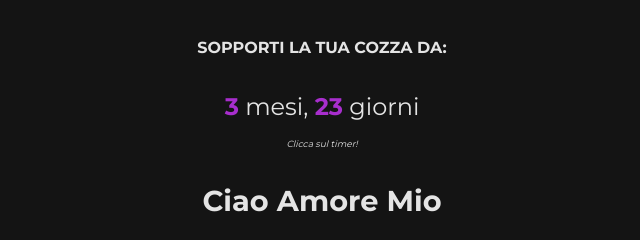
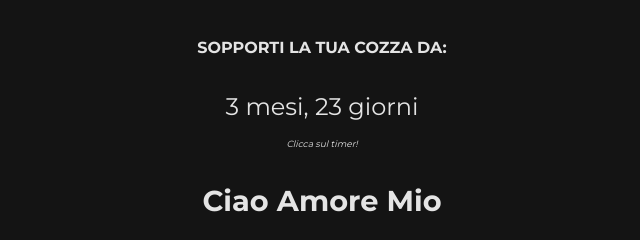
Before and after one commit to sjmvne/Daphne, a plain HTML site: page index.html in a window 1280 px wide. Shown: the top 240 px of the page, 318-958 px from the left. Drawn offline with Linux system fonts and the light colour scheme.

Commit message:
Update index.html

```diff
--- a/index.html
+++ b/index.html
@@ -137,19 +137,27 @@
             const months = Math.floor((diff % (1000 * 60 * 60 * 24 * 365)) / (1000 * 60 * 60 * 24 * 30));
             const days = Math.floor((diff % (1000 * 60 * 60 * 24 * 30)) / (1000 * 60 * 60 * 24));
 
-            const displayText = `${years > 0 ? `<span class="highlight">${years}</span> anni, ` : ''}` +
-                `${months > 0 ? `<span class="highlight">${months}</span> mesi, ` : ''}` +
-                `<span class="highlight">${days}</span> giorni`;
+            // Modifica per la parte degli anni
+            let yearsText = '';
+            if (years > 0) {
+                yearsText = years === 1 ? '1 anno' : `${years} anni`;
+            }
+
+            const monthsText = months > 0 ? `${months} mesi` : '';
+            const daysText = `${days} giorni`;
+
+            const displayText = [yearsText, monthsText, daysText].filter(Boolean).join(', ');
 
             document.getElementById('timer').innerHTML = displayText;
 
             // Crea il messaggio con il saluto dinamico
             const greeting = getGreeting();
-            const whatsappMessage = `${greeting}, avrei un reclamo da farle. Stiamo insieme da ${years > 0 ? years : 0} anni, ${months > 0 ? months : 0} mesi, e ${days} giorni, e ancora non...`;
+            const whatsappMessage = `${greeting}, avrei un reclamo da farle. Stiamo insieme da ${displayText}, e ancora non...`;
 
             // Imposta il link di WhatsApp con il messaggio predefinito
             document.getElementById('whatsappLink').href = `https://wa.me/393484601320?text=${encodeURIComponent(whatsappMessage)}`;
         }
+
 
         function addHeart(event) {
             const heart = document.createElement('div');
```
